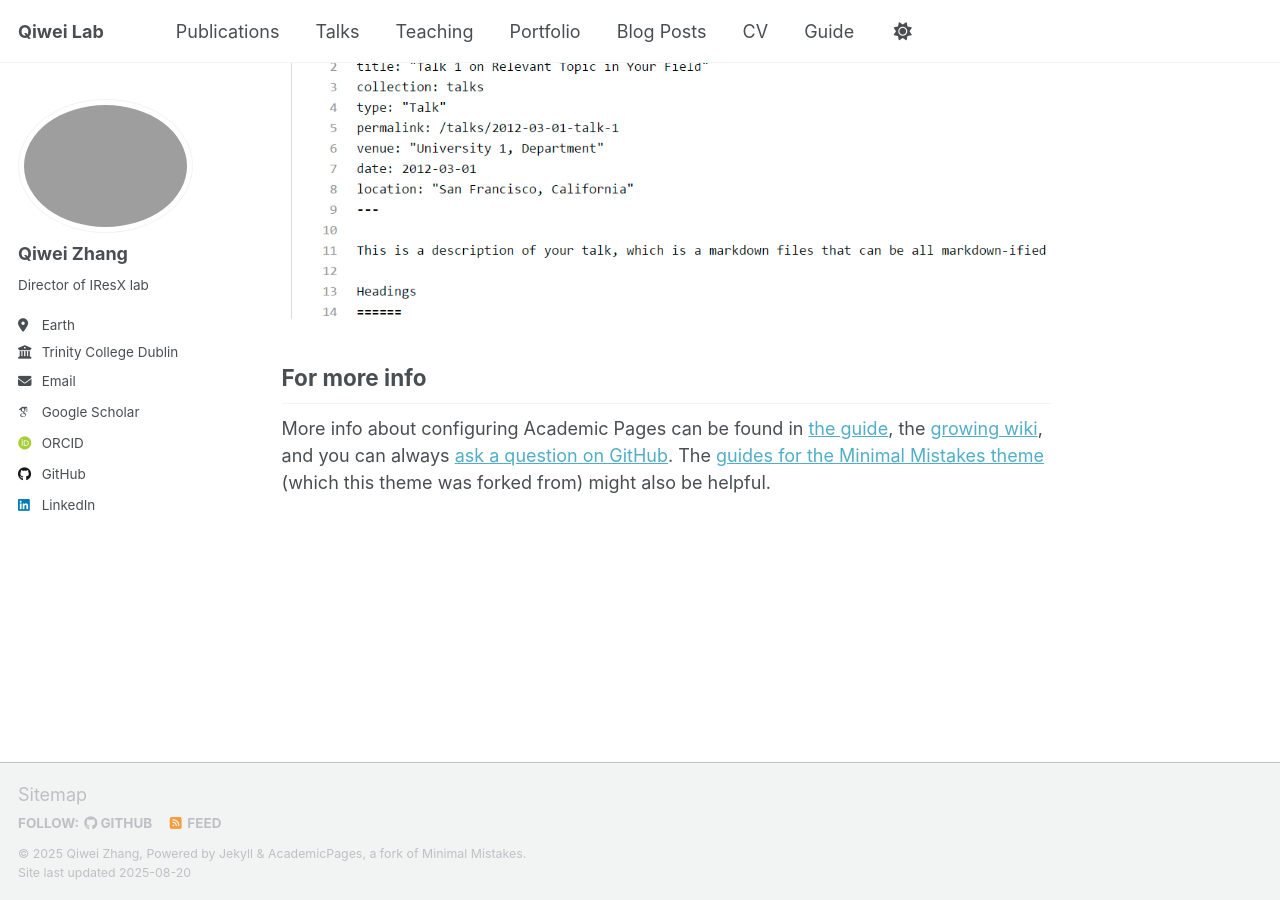
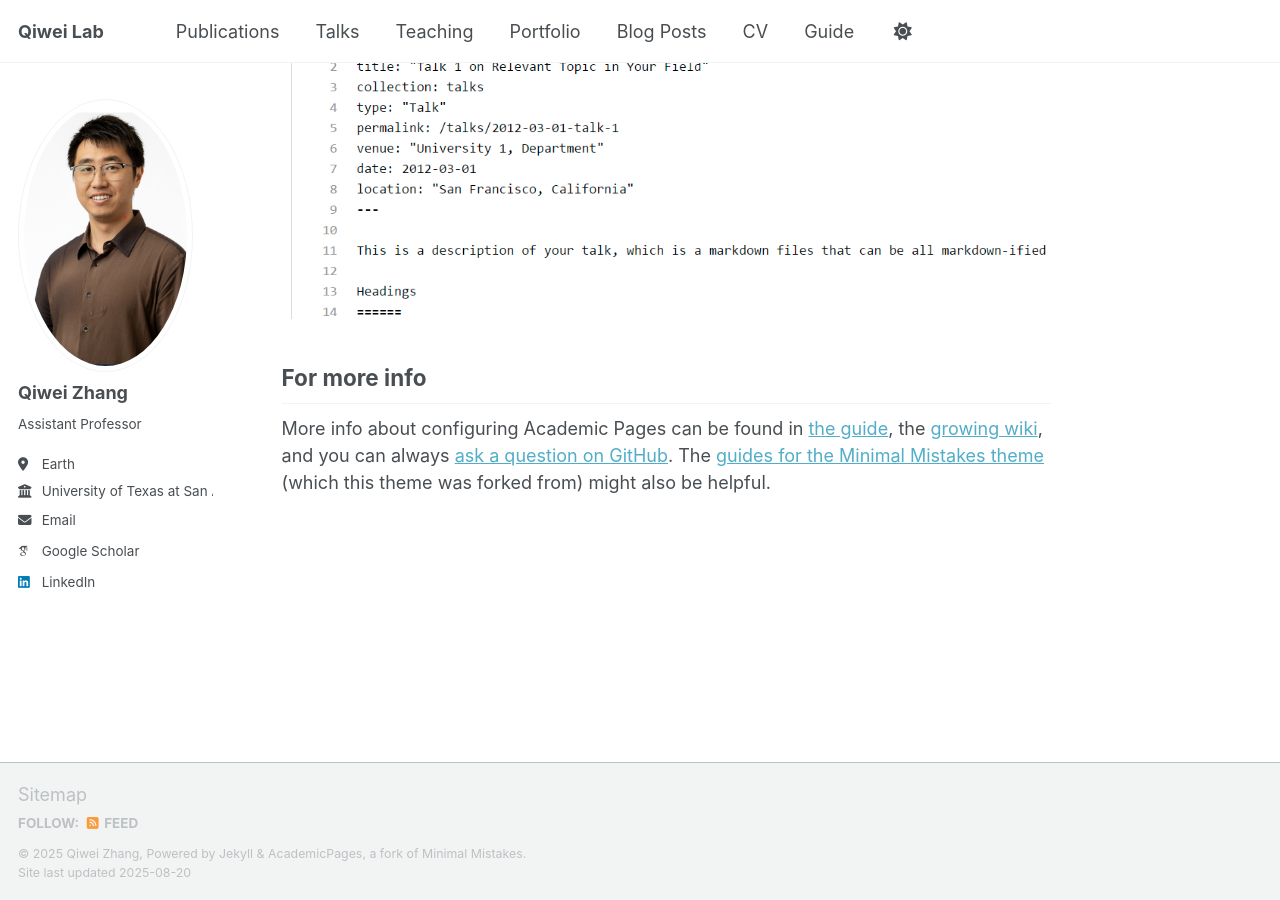
Before and after one commit to qzhang41/qzhang41.github.io, a Jekyll site: the page built from _pages/about.md, in a window 1280 px wide and 900 px high, scrolled down 2880 px. Built offline with Jekyll 4.4.1, drawn with Linux system fonts in a browser that asks for light colours; some web fonts are replaced; a script that is not in the unit is left out.

Commit message:
Update _config.yml

```diff
--- a/_config.yml
+++ b/_config.yml
@@ -21,20 +21,20 @@ repository               : "qzhang41/qzhang41.github.io"
 #               Additional customization can be done by editing /_includes/author-profile.html
 author:
   # Biographic information
-  avatar           : "新证件照-1735895203939.jpg"
+  avatar           : "personal.png"
   name             : "Qiwei Zhang"
   pronouns         : # example: "He"
-  bio              : "Director of IResX lab"
+  bio              : "Assistant Professor"
   location         : "Earth"
-  employer         : "Trinity College Dublin"
+  employer         : "University of Texas at San Antonio"
   uri              : # URL
-  email            : "zhaoj6@tcd.ie"
+  email            : "qiwei.zhang@utsa.edu"
 
   # Academic websites
   arxiv            : # URL - Update with the correct link to your profile
-  googlescholar    : "https://scholar.google.com/citations?user=vV68wh8AAAAJ&hl=en"
+  googlescholar    : "https://scholar.google.com/citations?user=oCySz0kAAAAJ&hl=en"
   impactstory      : # URL
-  orcid            : "https://orcid.org/0000-0003-4500-1288"
+  orcid            : # URL
   semantic         : # URL
   pubmed           : # URL
   researchgate     : # URL
@@ -44,7 +44,7 @@ author:
   bitbucket        : # Username - Update with your username on the site
   codepen          : # Username
   dribbble         : # Username
-  github           : "JinZhaoTCD"
+  github           : # Username
   kaggle           : # Username
   stackoverflow    : # User number or user number and name (i.e., use "1" or "1/jeff-atwood")
 
```
